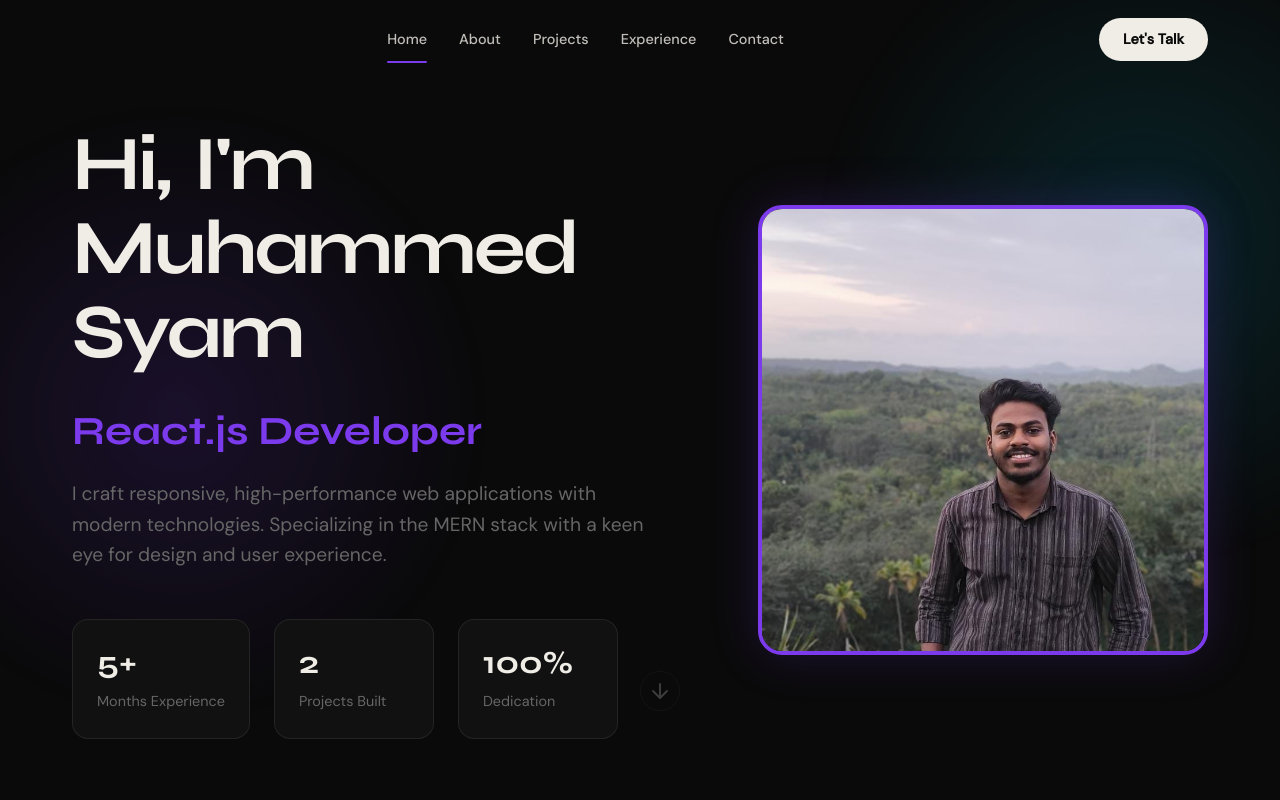
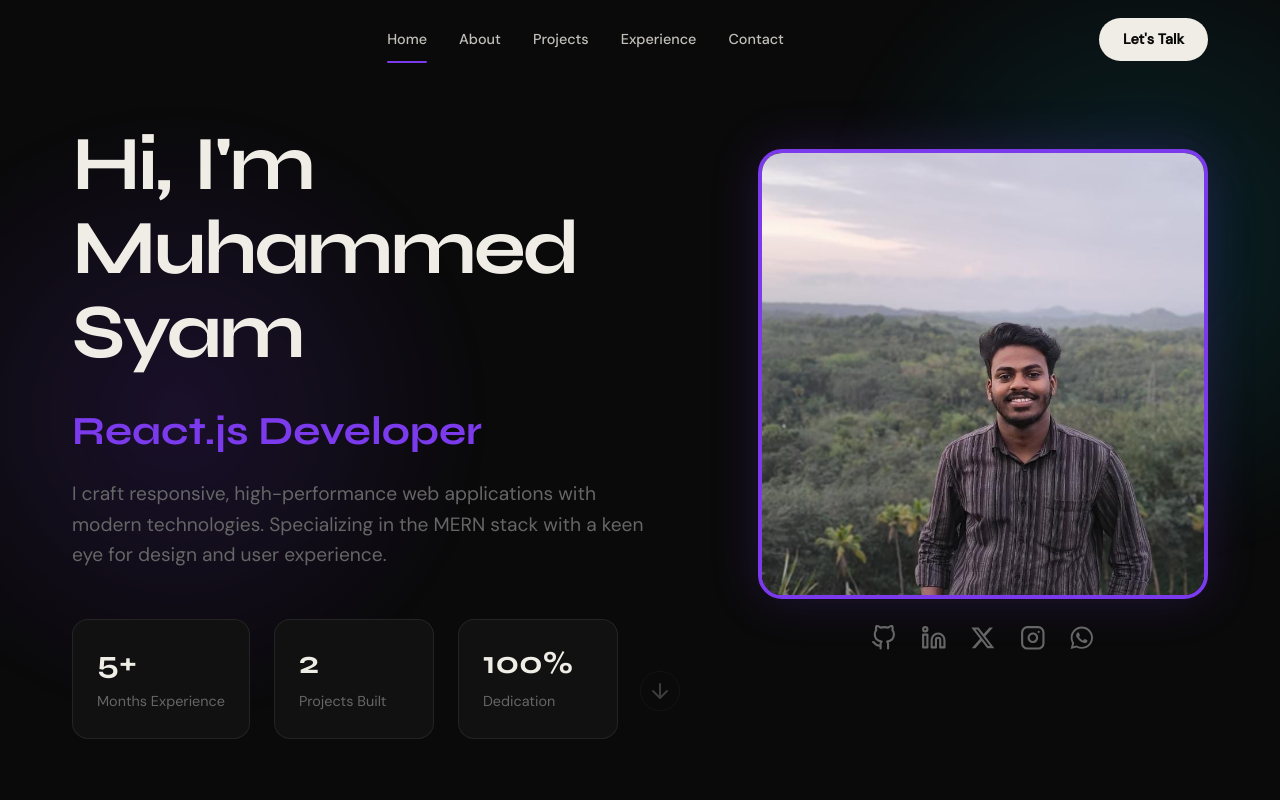
Before and after one commit to MuhammedSyamS/Mern-Stack-Engineer, a React (Vite) app: page / in a window 1280 px wide. Shown: the top 800 px of the page. Built offline with nearby package versions, Linux system fonts and the light colour scheme.

Commit message:
feat: add social links under hero image and move image section up

```diff
--- a/src/components/Hero/Hero.jsx
+++ b/src/components/Hero/Hero.jsx
@@ -1,6 +1,7 @@
 import React, { useState, useEffect } from 'react';
 import { motion } from 'framer-motion';
-import { FiArrowDown } from 'react-icons/fi';
+import { FiArrowDown, FiGithub, FiLinkedin, FiInstagram } from 'react-icons/fi';
+import { FaXTwitter, FaWhatsapp } from 'react-icons/fa6';
 import styles from './Hero.module.css';
 import { blurIn, staggerContainer } from '../../utils/animations';
 
@@ -85,9 +86,29 @@ const Hero = () => {
             </motion.div>
           </div>
 
-          <motion.div variants={blurIn} className={styles.profileImageWrapper}>
-            <img src="/profile.jpg" alt="Muhammed Syam" className={styles.heroImage} />
-          </motion.div>
+          <div className={styles.imageSection}>
+            <motion.div variants={blurIn} className={styles.profileImageWrapper}>
+              <img src="/profile.jpg" alt="Muhammed Syam" className={styles.heroImage} />
+            </motion.div>
+
+            <motion.div variants={blurIn} className={styles.heroSocials}>
+              <a href="https://github.com/MuhammedSyamS" target="_blank" rel="noreferrer" aria-label="GitHub">
+                <FiGithub />
+              </a>
+              <a href="https://www.linkedin.com/in/muhammed-syam-s" target="_blank" rel="noreferrer" aria-label="LinkedIn">
+                <FiLinkedin />
+              </a>
+              <a href="https://x.com/SaifudheenSham" target="_blank" rel="noreferrer" aria-label="X (Twitter)">
+                <FaXTwitter />
+              </a>
+              <a href="https://www.instagram.com/__sham_saifudeen__?igsh=MTg1MXBkejlsOXp5bw==" target="_blank" rel="noreferrer" aria-label="Instagram">
+                <FiInstagram />
+              </a>
+              <a href="https://wa.me/917736815824" target="_blank" rel="noreferrer" aria-label="WhatsApp">
+                <FaWhatsapp />
+              </a>
+            </motion.div>
+          </div>
         </motion.div>
 
         <motion.a
--- a/src/components/Hero/Hero.module.css
+++ b/src/components/Hero/Hero.module.css
@@ -51,6 +51,15 @@
   min-width: 0;
 }
 
+.imageSection {
+  display: flex;
+  flex-direction: column;
+  align-items: center;
+  gap: 1.5rem;
+  margin-top: -3rem;
+  margin-left: auto;
+}
+
 .profileImageWrapper {
   width: 100%;
   max-width: 450px;
@@ -59,7 +68,22 @@
   overflow: hidden;
   border: 4px solid var(--accent);
   box-shadow: 0 0 50px rgba(124, 58, 237, 0.2);
-  margin-left: auto;
+}
+
+.heroSocials {
+  display: flex;
+  gap: 1.5rem;
+}
+
+.heroSocials a {
+  font-size: 1.6rem;
+  color: var(--muted);
+  transition: var(--transition);
+}
+
+.heroSocials a:hover {
+  color: var(--accent);
+  transform: translateY(-3px);
 }
 
 .heroImage {
@@ -169,11 +193,16 @@
     order: 2;
   }
 
-  .profileImageWrapper {
+  .imageSection {
     order: 1;
     margin: 0 auto;
+    width: 100%;
+  }
+
+  .profileImageWrapper {
     width: 280px;
     height: 280px;
+    margin: 0 auto;
   }
 
   .statsContainer {
```
